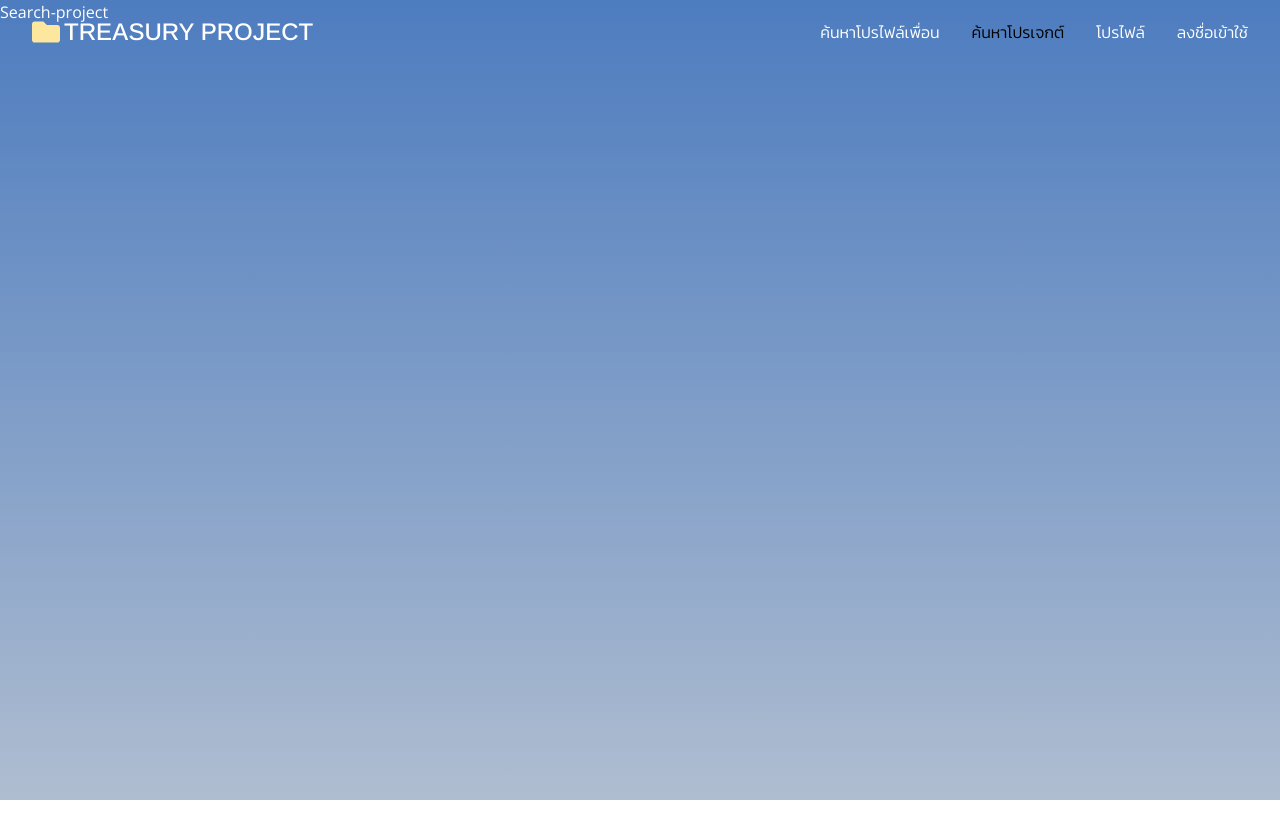
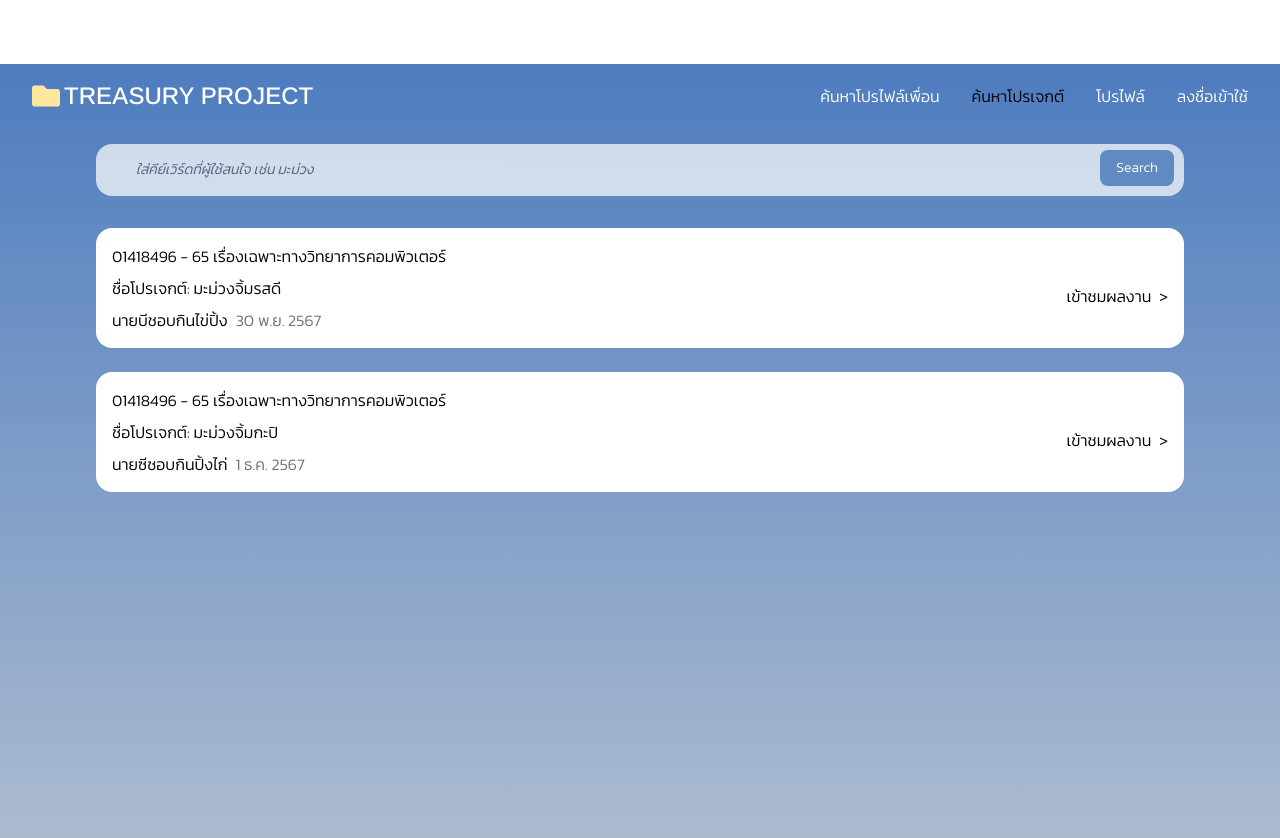
Before and after one commit to JetsadaPun/portfolio-treasury, a Next.js app: page /searchproject in a window 1280 px wide. Shown: the top 838 px of the page. Before the commit the page ends 800 px from the top, so only its background shows below. Built offline with nearby package versions, Linux system fonts and the light colour scheme.

Commit message:
add detail about edit profile

```diff
--- a/src/app/(root)/(user)/projects/[id]/page.tsx
+++ b/src/app/(root)/(user)/projects/[id]/page.tsx
@@ -83,8 +83,6 @@ const Page = () => {
   const handleBack = () => {
     router.back();
   };
-
-
 
   return (
     <div className={`${kanit.className} min-h-screen`}>
--- a/src/app/(root)/(user)/searchproject/page.tsx
+++ b/src/app/(root)/(user)/searchproject/page.tsx
@@ -1,9 +1,103 @@
-import React from 'react'
+"use client";
+import React from "react";
+import { Kanit } from "next/font/google";
+
+const kanit = Kanit({
+  subsets: ["thai", "latin"],
+  weight: "300",
+});
 
 const page = () => {
+  const subjects = [
+    {
+      code: "01418496 - 65",
+      title: "เรื่องเฉพาะทางวิทยาการคอมพิวเตอร์",
+    },
+  ];
+
+  const reviewsubject = [
+    {
+      username: "นายบีชอบกินไข่ปิ้ง",
+      date: "30 พ.ย. 2567",
+      projectName: "มะม่วงจิ้มรสดี",
+    },
+    {
+      username: "นายซีชอบกินปิ้งไก่",
+      date: "1 ธ.ค. 2567",
+      projectName: "มะม่วงจิ้มกะปิ",
+    },
+  ];
+
+  const labels = {
+    projectName: "ชื่อโปรเจกต์",
+  };
+
   return (
-    <div>Search-project</div>
-  )
-}
+    <div className={`${kanit.className} min-h-screen`}>
+      <div className="mx-24 my-16 pt-20">
+        {/* ช่องค้นหา */}
+        <form className="max-w-m w-full">
+          <label
+            htmlFor="default-search"
+            className="mb-2 text-sm font-medium text-gray-900 sr-only dark:text-white"
+          >
+            Search
+          </label>
+          <div className="relative">
+            <input
+              type="search"
+              id="default-search"
+              className="block w-full p-4 ps-10 text-sm text-[#1A1818] rounded-2xl opacity-75 bg-gray-50 focus:outline-none placeholder:italic placeholder:text-zinc-600"
+              placeholder="ใส่คีย์เวิร์ดที่ผู้ใช้สนใจ เช่น มะม่วง"
+              required
+            />
+            <button
+              type="submit"
+              className="text-white absolute end-2.5 bottom-2.5 bg-[#6189C2] hover:bg-[#4a75ac] focus:outline-none focus:ring-blue-300 font-medium rounded-lg text-sm px-4 py-2"
+            >
+              Search
+            </button>
+          </div>
+        </form>
 
-export default page
+        {/* รายการโปรเจกต์ */}
+        <div className="w-full mt-8 space-y-6">
+          {reviewsubject.map((review, index) => (
+            <div
+              key={index}
+              className="bg-[#FFFFFF] rounded-2xl p-4 space-y-2 relative"
+            >
+              {subjects.map((subject, i) => (
+                <p
+                  key={i}
+                  className="text-base font-medium text-black"
+                >
+                  {subject.code} {subject.title}
+                </p>
+              ))}
+
+              <p className="text-base font-medium text-black">
+                {labels.projectName}:{" "}
+                <span>{review.projectName}</span>
+              </p>
+
+              <div className="flex items-center gap-2">
+                <p className="text-base text-black">{review.username}</p>
+                <p className="text-base text-gray-500">{review.date}</p>
+              </div>
+
+              <button
+                className="absolute right-4 top-1/2 transform -translate-y-1/2 text-black hover:text-blue-700 flex items-center font-medium"
+              >
+                เข้าชมผลงาน
+                <span className="ml-2">{">"}</span>
+              </button>
+            </div>
+          ))}
+        </div>
+      </div>
+    </div>
+  );
+};
+
+export default page;
```
